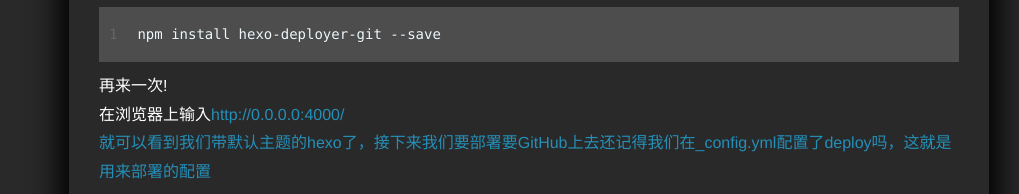
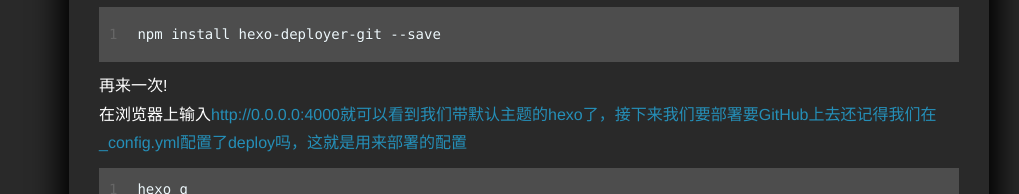
Before and after one commit to mjjde/mjjde.github.io, a plain HTML site: page 2015/09/12/github-hexo构建自己的博客/index.html in a window 1280 px wide. Shown: the part 2008-2202 px from the top of the page, without its empty margins (261-1280 px from the left). Drawn offline with nearby package versions, Linux system fonts and the light colour scheme; some packages are replaced by stand-ins of ours; a script that the page names is missing.

Commit message:
Site updated: 2017-06-07 14:50:09

```diff
--- a/2015/09/12/github-hexo构建自己的博客/index.html
+++ b/2015/09/12/github-hexo构建自己的博客/index.html
@@ -16,7 +16,7 @@
 <meta property="og:url" content="http://yoursite.com/2015/09/12/github-hexo构建自己的博客/index.html">
 <meta property="og:site_name" content="Hexo">
 <meta property="og:description" content="宽敞漂亮的房子是每个人的追求，而对于我们的程序员来说，还需要一个自己的个人空间，那里记录了自己的汗水，记录着折磨过几天的天坑，是我们吃一堑长一智的见证，所有我们要追求一个高大上的地方，来存放自己的一片天地。  接下来我们就来建造一个属于自己的房子：github+hexo 那么我们建造的房子到底如何呢,我们先睹为快吧~ 首先我们要搭建这样的个人博客需要2个材料要准备 Github对于一个码农来说，">
-<meta property="og:updated_time" content="2017-06-07T06:43:20.000Z">
+<meta property="og:updated_time" content="2017-06-07T06:49:13.000Z">
 <meta name="twitter:card" content="summary">
 <meta name="twitter:title" content="github+hexo构建自己的博客">
 <meta name="twitter:description" content="宽敞漂亮的房子是每个人的追求，而对于我们的程序员来说，还需要一个自己的个人空间，那里记录了自己的汗水，记录着折磨过几天的天坑，是我们吃一堑长一智的见证，所有我们要追求一个高大上的地方，来存放自己的一片天地。  接下来我们就来建造一个属于自己的房子：github+hexo 那么我们建造的房子到底如何呢,我们先睹为快吧~ 首先我们要搭建这样的个人博客需要2个材料要准备 Github对于一个码农来说，">
@@ -240,7 +240,7 @@
 <figure class="highlight plain"><table><tr><td class="gutter"><pre><div class="line">1</div><div class="line">2</div></pre></td><td class="code"><pre><div class="line">hexo g</div><div class="line">hexo s</div></pre></td></tr></table></figure>
 <p>这里可能有会有错误提示Error: Deployer not found : git<br>可以在项目目录下执行</p>
 <figure class="highlight plain"><table><tr><td class="gutter"><pre><div class="line">1</div></pre></td><td class="code"><pre><div class="line">npm install hexo-deployer-git --save</div></pre></td></tr></table></figure>
-<p>再来一次!<br>在浏览器上输入<a href="http://0.0.0.0:4000/，就可以看到我们带默认主题的hexo了，接下来我们要部署要GitHub上去还记得我们在_config.yml配置了deploy吗，这就是用来部署的配置" target="_blank" rel="external">http://0.0.0.0:4000/<br>就可以看到我们带默认主题的hexo了，接下来我们要部署要GitHub上去还记得我们在_config.yml配置了deploy吗，这就是用来部署的配置</a></p>
+<p>再来一次!<br>在浏览器上输入<a href="http://0.0.0.0:4000就可以看到我们带默认主题的hexo了，接下来我们要部署要GitHub上去还记得我们在_config.yml配置了deploy吗，这就是用来部署的配置" target="_blank" rel="external">http://0.0.0.0:4000就可以看到我们带默认主题的hexo了，接下来我们要部署要GitHub上去还记得我们在_config.yml配置了deploy吗，这就是用来部署的配置</a></p>
 <figure class="highlight plain"><table><tr><td class="gutter"><pre><div class="line">1</div><div class="line">2</div></pre></td><td class="code"><pre><div class="line">hexo g</div><div class="line">hexo d</div></pre></td></tr></table></figure>
 <p>我们现在在输入</p>
 <p><a href="http://username.github.io，" target="_blank" rel="external">http://username.github.io，</a></p>
```
Also changed, not shown: index.html (+1 -1 lines).
